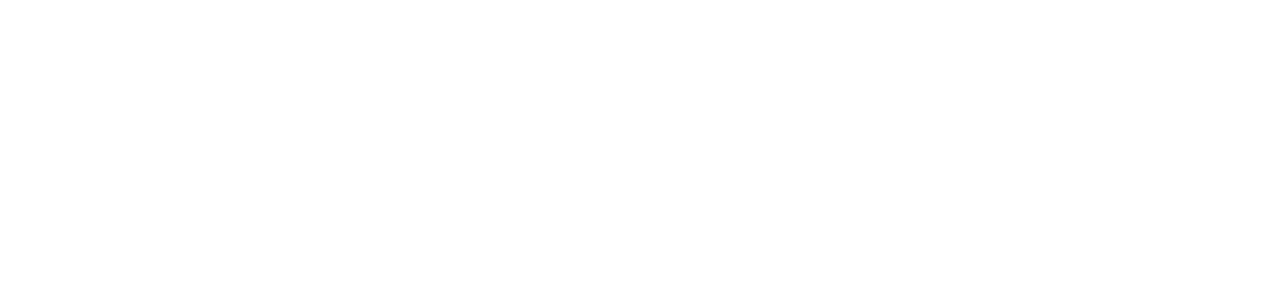
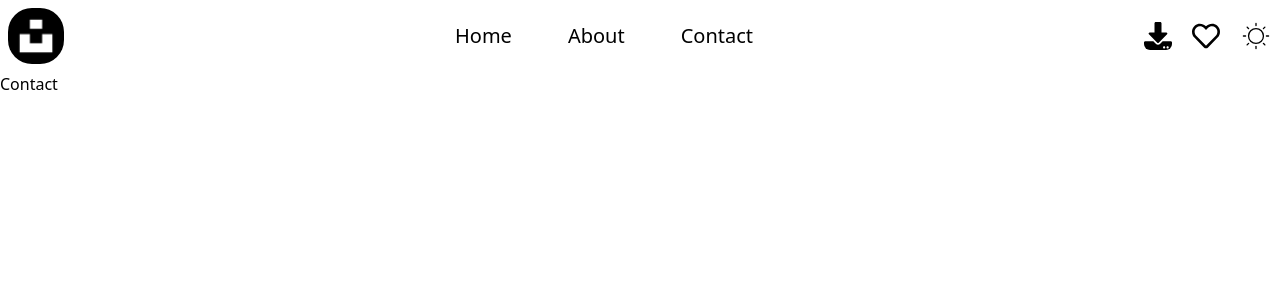
Before and after one commit to shokhruh61/unsplash, a React (Vite) app: page /Contact in a window 1280 px wide. Before the commit this address had no page. Shown: the top 300 px of the page. Built offline with nearby package versions, Linux system fonts and the light colour scheme.

Commit message:
unsplash home

```diff
--- a/index.html
+++ b/index.html
@@ -7,7 +7,7 @@
     <link rel="stylesheet" href="./src/styles/font.css" />
     <title>splash</title>
   </head>
-  <body>
+  <body class="bg-slate-950">
     <div id="root"></div>
     <script type="module" src="/src/main.jsx"></script>
   </body>
--- a/package.json
+++ b/package.json
@@ -10,9 +10,12 @@
     "preview": "vite preview"
   },
   "dependencies": {
+    "@reduxjs/toolkit": "^2.6.1",
+    "axios": "^1.8.3",
     "react": "^19.0.0",
     "react-dom": "^19.0.0",
     "react-icons": "^5.5.0",
+    "react-redux": "^9.2.0",
     "react-router-dom": "^7.3.0"
   },
   "devDependencies": {
--- a/src/App.jsx
+++ b/src/App.jsx
@@ -1,15 +1,72 @@
-import React from "react";
+import React, { useEffect } from "react";
 import { Route, Routes } from "react-router-dom";
 import MainLayout from "./layouts/MainLayout";
-import Header from "./components/Header";
+import Home from "./pages/Home";
+import About from "./pages/About";
+import Contact from "./pages/Contact";
+import LikedImage from "./pages/LikedImage";
+import Downloadimage from "./pages/Download";
+import { Provider, useSelector } from "react-redux";
+import store from "./store/store";
 
 function App() {
+  const isDarkMode = useSelector((state) => state.darkMode.isDark);
+
+  useEffect(() => {
+    if (isDarkMode) {
+      document.documentElement.classList.add("dark");
+    } else {
+      document.documentElement.classList.remove("dark");
+    }
+  }, [isDarkMode]);
+
   return (
-    <div>
-      <Routes>
-        <Route path="/" element={<MainLayout></MainLayout>} />
-      </Routes>
-    </div>
+    <Provider store={store}>
+      <div className="bg-white dark:bg-gray-900 min-h-screen transition-all">
+        <Routes>
+          <Route
+            path="/"
+            element={
+              <MainLayout>
+                <Home />
+              </MainLayout>
+            }
+          />
+          <Route
+            path="/about"
+            element={
+              <MainLayout>
+                <About />
+              </MainLayout>
+            }
+          />
+          <Route
+            path="/Contact"
+            element={
+              <MainLayout>
+                <Contact />
+              </MainLayout>
+            }
+          />
+          <Route
+            path="/liked-image"
+            element={
+              <MainLayout>
+                <LikedImage />
+              </MainLayout>
+            }
+          />
+          <Route
+            path="/download-image"
+            element={
+              <MainLayout>
+                <Downloadimage />
+              </MainLayout>
+            }
+          />
+        </Routes>
+      </div>
+    </Provider>
   );
 }
 
--- a/src/components/Header.jsx
+++ b/src/components/Header.jsx
@@ -1,47 +1,62 @@
 import React from "react";
-import Splash from "../assets/images/splash.png";
-import { useState } from "react";
+import { useDispatch, useSelector } from "react-redux";
+import { toggleDarkMode } from "../store/store";
 import { Link } from "react-router-dom";
 import { FaDownload, FaRegHeart } from "react-icons/fa";
 import { CiDark, CiLight } from "react-icons/ci";
+import Splash from "../assets/images/splash.png";
+
 function Header() {
-  const [isDarkMode, setIsDarkMode] = useState(false);
+  const dispatch = useDispatch();
+  const isDarkMode = useSelector((state) => state.darkMode.isDark);
 
-  const handleDark = () => {
-    setIsDarkMode((prevMode) => !prevMode);
-  };
+  const likedImages = JSON.parse(localStorage.getItem("likedImages")) || [];
+
   return (
-    <div className="bg-slate-900">
+    <div
+      className={`${
+        isDarkMode ? "bg-gray-950 text-white" : "bg-white text-black"
+      }`}
+    >
       <header className="container max-w-[1440px] mx-auto flex justify-between items-center p-2">
         <div>
+          <Link to="/">
             <img
               className="w-14 h-14 rounded-3xl"
               src={Splash}
               alt="Unsplash logo"
             />
+          </Link>
         </div>
+
         <nav>
           <ul className="flex items-center gap-8">
-            <li className="  ">
+            <li>
               <Link
-                className="text-white font-medium text-xl hover:bg-slate-600 py-2 px-3 rounded-md"
-                to={"/home"}
+                className={`font-medium text-xl hover:bg-slate-600 py-2 px-3 rounded-md ${
+                  isDarkMode ? "text-white dark:text-gray-300" : "text-black"
+                }`}
+                to="/"
               >
                 Home
               </Link>
             </li>
-            <li className="">
+            <li>
               <Link
-                className="text-white  font-medium text-xl hover:bg-slate-600 py-2 px-3 rounded-md "
-                to={"/about"}
+                className={`font-medium text-xl hover:bg-slate-600 py-2 px-3 rounded-md ${
+                  isDarkMode ? "text-white dark:text-gray-300" : "text-black"
+                }`}
+                to="/about"
               >
                 About
               </Link>
             </li>
-            <li className=" ">
+            <li>
               <Link
-                className="text-white font-medium text-xl hover:bg-slate-600 py-2 px-3 rounded-md "
-                to={"contact"}
+                className={`font-medium text-xl hover:bg-slate-600 py-2 px-3 rounded-md ${
+                  isDarkMode ? "text-white dark:text-gray-300" : "text-black"
+                }`}
+                to="/contact"
               >
                 Contact
               </Link>
@@ -49,18 +64,35 @@ function Header() {
           </ul>
         </nav>
 
-        <div className="flex items-center gap-5">
-          <FaDownload className="w-7 h-7 cursor-pointer" color="white" />
-          <FaRegHeart className="w-7 h-7 cursor-pointer" color="white" />
-          <div>
-            <button onClick={handleDark}>
+        <div className="flex items-center gap-5 relative">
+          <FaDownload
+            className={`w-7 h-7 cursor-pointer rounded-md ${
+              isDarkMode ? "text-white dark:text-gray-300" : "text-black"
+            }`}
+          />
+
+          <div className="relative">
+            <FaRegHeart
+              className={`w-7 h-7 cursor-pointer rounded-md ${
+                isDarkMode ? "text-white dark:text-gray-300" : "text-black"
+              }`}
+            />
+            {likedImages.length > 0 && (
+              <Link to={"/liked-image"}>
+                <span className="absolute -top-2 -right-2 bg-red-600 text-white text-xs px-2 py-1 rounded-full">
+                  {likedImages.length}
+                </span>
+              </Link>
+            )}
+          </div>
+
+          <button onClick={() => dispatch(toggleDarkMode())}>
             {isDarkMode ? (
-                <CiDark className="w-8 h-8 cursor-pointer" color="white" />
+              <CiDark className="w-8 h-8 cursor-pointer rounded-md text-white dark:text-gray-300" />
             ) : (
-                <CiLight className="w-8 h-8 cursor-pointer" color="white" />
+              <CiLight className="w-8 h-8 cursor-pointer rounded-md text-black" />
             )}
           </button>
-          </div>
         </div>
       </header>
     </div>
--- a/src/main.jsx
+++ b/src/main.jsx
@@ -2,9 +2,13 @@ import { createRoot } from "react-dom/client";
 import "./index.css";
 import App from "./App.jsx";
 import { BrowserRouter } from "react-router-dom";
+import store from "./store/store.js";
+import { Provider } from "react-redux";
 
 createRoot(document.getElementById("root")).render(
   <BrowserRouter>
-    <App />
+    <Provider store={store}>
+      <App />
+    </Provider>
   </BrowserRouter>
 );
--- /dev/null
+++ b/src/pages/About.jsx
@@ -0,0 +1,9 @@
+import React from 'react'
+
+function About() {
+  return (
+    <div>About</div>
+  )
+}
+
+export default About
--- /dev/null
+++ b/src/pages/Contact.jsx
@@ -0,0 +1,9 @@
+import React from 'react'
+
+function Contact() {
+  return (
+    <div>Contact</div>
+  )
+}
+
+export default Contact
--- /dev/null
+++ b/src/pages/Download.jsx
@@ -0,0 +1,9 @@
+import React from 'react'
+
+function Download() {
+  return (
+    <div>Download</div>
+  )
+}
+
+export default Download
--- /dev/null
+++ b/src/pages/Home.jsx
@@ -0,0 +1,121 @@
+import React, { useEffect, useState } from "react";
+import { FaSearch, FaHeart } from "react-icons/fa";
+import { useSelector } from "react-redux";
+
+function Home() {
+  const [images, setImages] = useState([]);
+  const [page, setPage] = useState(1);
+  const [searchQuery, setSearchQuery] = useState("all");
+  const [likedImages, setLikedImages] = useState(() => {
+    return JSON.parse(localStorage.getItem("likedImages")) || [];
+  });
+
+  const isDarkMode = useSelector((state) => state.darkMode.isDark);
+
+  // API'dan rasm olish funksiyasi
+  const fetchImages = async (query, page) => {
+    try {
+      const response = await fetch(
+        `https://api.unsplash.com/search/photos?client_id=KyFBkX45J_HRBjJ49WcR8jTLSiBFKJ9lAdCFgr6J7T0&query=${query}&page=${page}`
+      );
+      const data = await response.json();
+      if (page === 1) {
+        setImages(data.results);
+      } else {
+        setImages((prevImages) => [...prevImages, ...data.results]);
+      }
+    } catch (error) {
+      console.error("Error fetching images:", error);
+    }
+  };
+
+  // Component yuklanganda yoki qidiruv o'zgarganda API chaqirish
+  useEffect(() => {
+    fetchImages(searchQuery, page);
+  }, [searchQuery, page]);
+
+  // Qidiruvni boshlash funksiyasi
+  const handleSearch = (e) => {
+    e.preventDefault();
+    setPage(1);
+    fetchImages(searchQuery, 1);
+  };
+
+  // Like bosish funksiyasi
+  const toggleLike = (image) => {
+    let updatedLikes;
+    if (likedImages.some((item) => item.id === image.id)) {
+      updatedLikes = likedImages.filter((item) => item.id !== image.id);
+    } else {
+      updatedLikes = [...likedImages, image];
+    }
+    setLikedImages(updatedLikes);
+    localStorage.setItem("likedImages", JSON.stringify(updatedLikes));
+  };
+
+  return (
+    <div
+      className={`${
+        isDarkMode ? "bg-gray-950 text-white" : "bg-white text-black"
+      }`}
+    >
+      {/* Qidiruv input */}
+      <div className="flex justify-center pt-5">
+        <form onSubmit={handleSearch} className="w-[768px] flex">
+          <input
+            type="text"
+            className="w-full p-2 border border-gray-300 rounded-l-md text-black"
+            placeholder="Search images..."
+            value={searchQuery}
+            onChange={(e) => setSearchQuery(e.target.value)}
+          />
+          <button
+            type="submit"
+            className="bg-blue-600 text-white px-4 py-2 rounded-r-md"
+          >
+            <FaSearch className="w-5 h-5" />
+          </button>
+        </form>
+      </div>
+
+      {/* Rasm Galereyasi */}
+      <div className="max-w-[1440px] mx-auto p-4">
+        <div className="columns-2 sm:columns-3 md:columns-4 lg:columns-5 gap-1 space-y-4">
+          {images.map((image) => (
+            <div key={image.id} className="relative break-inside-avoid group">
+              <img
+                src={image.urls.small}
+                alt={image.alt_description}
+                className="w-full rounded-lg shadow-lg cursor-pointer"
+              />
+
+              {/* Like tugmasi */}
+              <button
+                className={`absolute top-2 right-2 p-2 rounded-full bg-black/50 hover:bg-black/70 transition ${
+                  likedImages.some((item) => item.id === image.id)
+                    ? "text-red-500"
+                    : "text-white"
+                }`}
+                onClick={() => toggleLike(image)}
+              >
+                <FaHeart className="w-5 h-5" />
+              </button>
+            </div>
+          ))}
+        </div>
+
+        {/* "Read more" tugmasi */}
+        <div className="flex justify-center mt-6">
+          <button
+            onClick={() => setPage((prev) => prev + 1)}
+            className="px-6 py-2 bg-blue-600 text-white rounded-lg shadow-lg hover:bg-blue-700"
+          >
+            Read more
+          </button>
+        </div>
+      </div>
+    </div>
+  );
+}
+
+export default Home;
--- /dev/null
+++ b/src/pages/LikedImage.jsx
@@ -0,0 +1,9 @@
+import React from 'react'
+
+function LikedImage() {
+  return (
+    <div>LikedImage</div>
+  )
+}
+
+export default LikedImage
--- /dev/null
+++ b/src/store/store.js
@@ -0,0 +1,21 @@
+import { configureStore, createSlice } from "@reduxjs/toolkit";
+
+const darkModeSlice = createSlice({
+  name: "darkMode",
+  initialState: { isDark: false },
+  reducers: {
+    toggleDarkMode: (state) => {
+      state.isDark = !state.isDark;
+    },
+  },
+});
+
+export const { toggleDarkMode } = darkModeSlice.actions;
+
+const store = configureStore({
+  reducer: {
+    darkMode: darkModeSlice.reducer,
+  },
+});
+
+export default store;
```
Also changed, not shown: src/App.css (deleted), 1 other file (tests, documents, lock files or other folders). Lines whose indentation alone changed are shown as unchanged.
